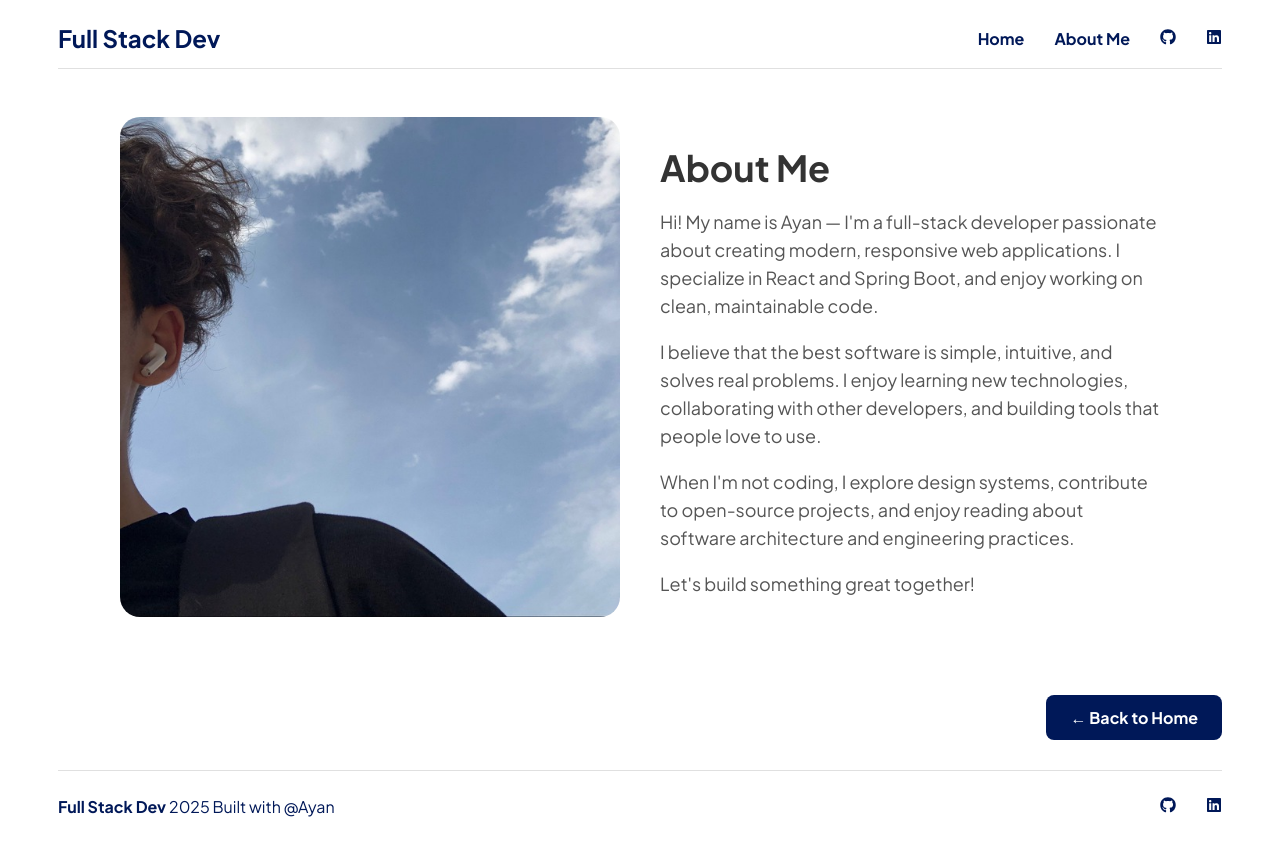
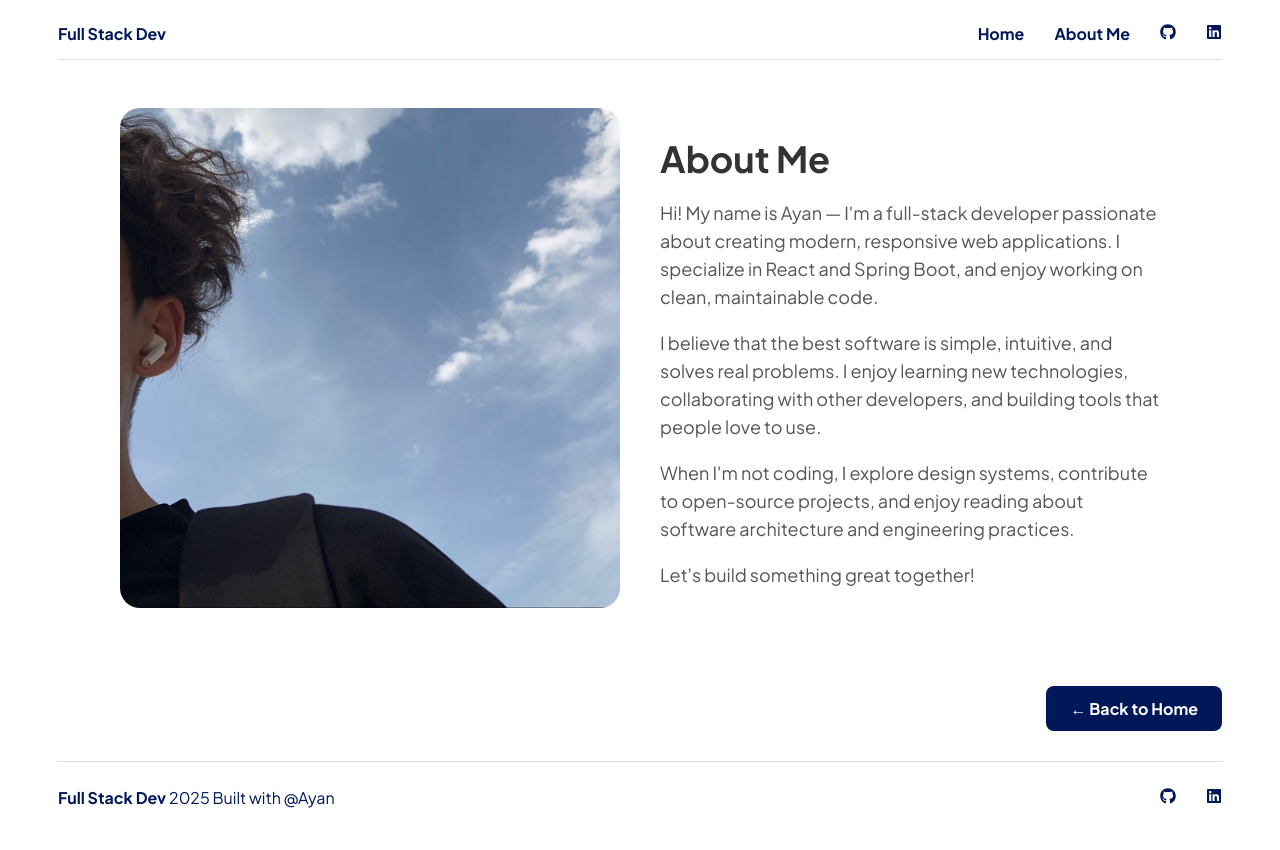
Before and after one commit to ayqnez/Blog-Gatsby, a Gatsby site: page /about-me in a window 1280 px wide. Built offline with nearby package versions, Linux system fonts and the light colour scheme; Gatsby itself is replaced by a stand-in of ours.

Commit message:
update header component

```diff
--- a/src/components/Header/header.module.css
+++ b/src/components/Header/header.module.css
@@ -5,12 +5,16 @@
     padding: 15px 0px;
     background-color: #fff;
     border-bottom: 1px solid #e0e0e0;
+
+    position: sticky;
+    z-index: 100;
+    top: 0;
 }
 
 .logoLink {
     color: #001858;
     text-decoration: none;
-    font-size: 24px;
+    font-size: 16px;
     font-weight: bold;
     transition: background-color 0.3s ease;
 }
@@ -26,7 +30,6 @@
 }
 
 .navLink {
-    font-size: 20px;
     font-weight: bold;
     color: #001858;
     text-decoration: none;
```
Also changed, not shown: src/components/Header/header.js (line endings or trailing spaces).
